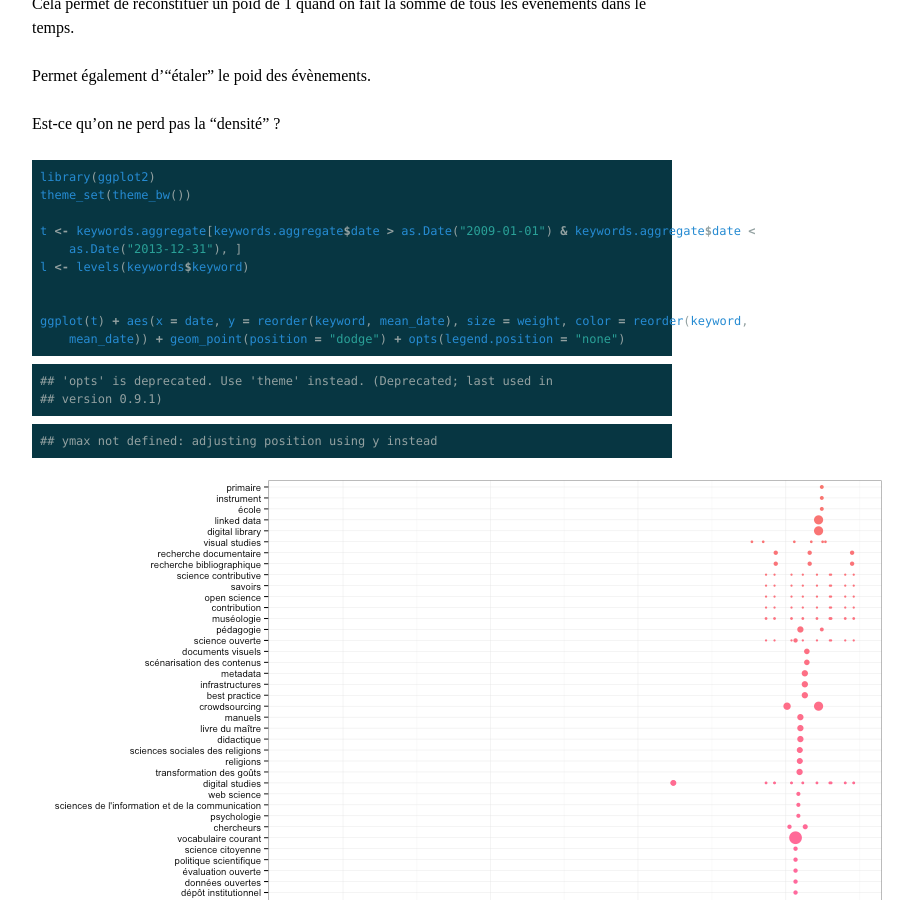
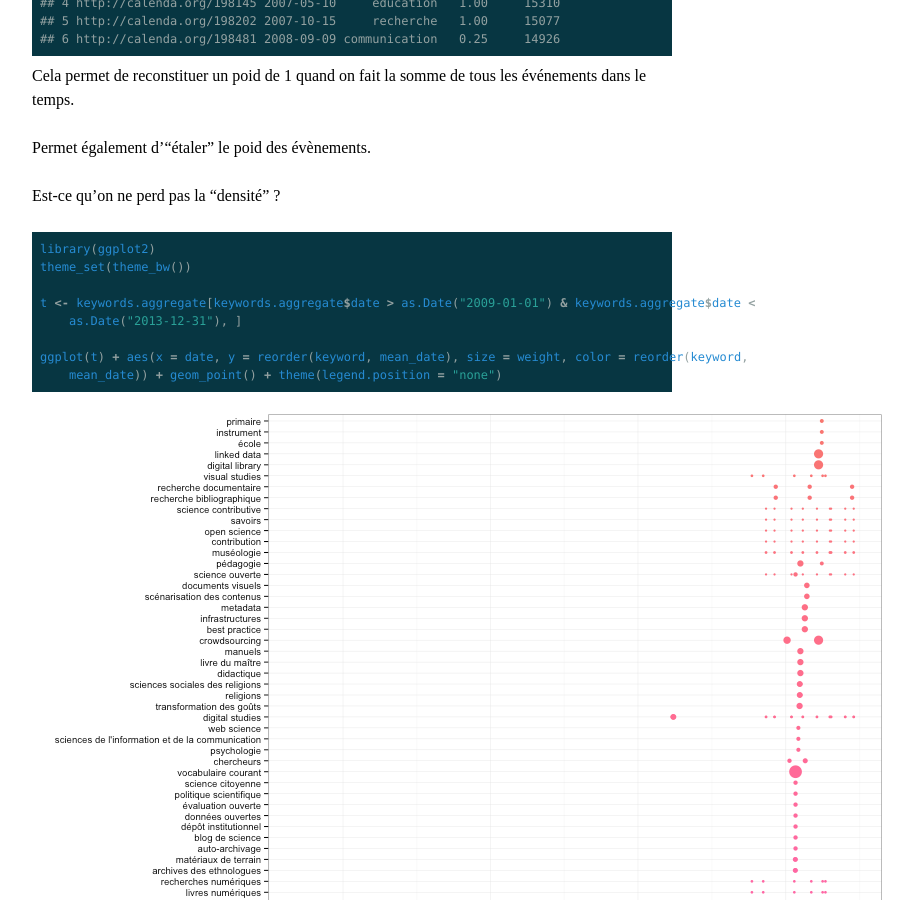
Before and after one commit to taniki/digital-humanities, a Jekyll site: the page built from _posts/notebook/2013-02-28-dh_keywords_analysis.md, in a window 1280 px wide and 900 px high, scrolled down 2891 px. Shown: the whole window, without its empty margins (288-1201 px from the left). Built offline with Jekyll 4.4.1, drawn with Linux system fonts in a browser that asks for light colours; some web fonts are replaced; Markdown is read by kramdown in place of the engine named in the settings; some of the changed text lies outside the part shown.

Commit message:
cleaner code

````diff
--- a/_posts/notebook/2013-02-28-dh_keywords_analysis.md
+++ b/_posts/notebook/2013-02-28-dh_keywords_analysis.md
@@ -179,20 +181,9 @@ theme_set(theme_bw())
 
 t <- keywords.aggregate[keywords.aggregate$date > as.Date("2009-01-01") & keywords.aggregate$date <
     as.Date("2013-12-31"), ]
-l <- levels(keywords$keyword)
-
 
 ggplot(t) + aes(x = date, y = reorder(keyword, mean_date), size = weight, color = reorder(keyword,
-    mean_date)) + geom_point(position = "dodge") + opts(legend.position = "none")
-```
-
-```
-## 'opts' is deprecated. Use 'theme' instead. (Deprecated; last used in
-## version 0.9.1)
-```
-
-```
-## ymax not defined: adjusting position using y instead
+    mean_date)) + geom_point() + theme(legend.position = "none")
 ```
 
 ![plot of chunk distribution_overtime](figure/distribution_overtime.png)
````
Also changed, not shown: other parts of _posts/notebook/2013-02-28-dh_keywords_analysis.md (+2 -0 lines).
